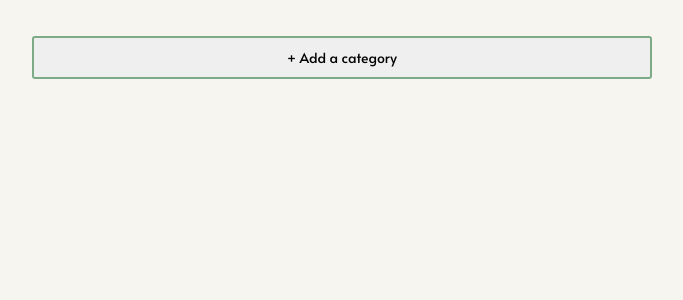
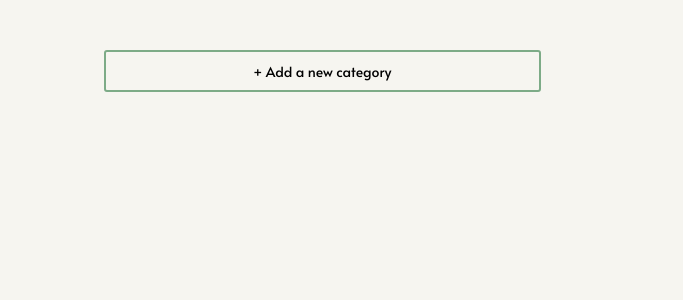
Before and after one commit to mitchHartigan/trekkr, a React (Create React App) app: page / in a window 1280 px wide. Shown: the top 300 px of the page, without its empty margins (308-991 px from the left). Built offline with nearby package versions, Linux system fonts and the light colour scheme.

Commit message:
feat: swapped page orientation

```diff
--- /dev/null
+++ b/src/pack/BackpackData/NewCategoryButton.elem.js
@@ -0,0 +1,46 @@
+import React from "react";
+import styled from "styled-components";
+
+export function NewCategoryButton(props) {
+  return (
+    <CategoryContainer>
+      <AddANewCategory onClick={props.onClick}>
+        {props.children}
+      </AddANewCategory>
+    </CategoryContainer>
+  );
+}
+
+const AddANewCategory = styled.button`
+  padding: 10px;
+  margin: 10px 10px 20px 10px;
+  text-align: center;
+  height: 42px;
+  border: 2px solid #7dab87;
+  cursor: pointer;
+  color: black;
+  border-radius: 3px;
+  background-color: transparent;
+  &: hover {
+    background-color: #7dab87;
+    transition: background-color 50ms ease;
+    color: white;
+    transition: color 50ms ease;
+    box-shadow: 2px 5px 7px #abb6a5;
+    transition: box-shadow 30ms ease-out;
+  }
+  outline: none;
+  font-family: Alata;
+  font-weight: 300;
+  font-size: 14px;
+`;
+
+const CategoryContainer = styled.div`
+  background-color: transparent;
+  display: flex;
+  justify-content: flex-start;
+  flex-direction: column;
+  padding: 0vh 10px 0vh 10px;
+  margin: 2vh 1vw 1vh 0.5vw;
+  border-radius: 0px;
+`;
--- a/src/pack/BackpackData/index.js
+++ b/src/pack/BackpackData/index.js
@@ -1,7 +1,6 @@
 import React, { Component } from "react";
 import Category from "../Category/Category";
 import { DragDropContext } from "react-beautiful-dnd";
-import { data } from "./exampleData";
 import { defaultState } from "./defaultState";
 import {
   handleDrag,
@@ -15,6 +14,7 @@ import {
 import { parseDataForVis } from "./utils";
 import styled, { keyframes } from "styled-components";
 import Vis from "../../vis/index";
+import { NewCategoryButton } from "./NewCategoryButton.elem";
 
 export default class BackpackData extends Component {
   constructor(props) {
@@ -74,9 +74,13 @@ export default class BackpackData extends Component {
     return (
       <DataContainer renderVis={this.checkVisWillRender()}>
         <DragDropContext onDragEnd={this.handleDrag}>
-          <div
-            style={{ width: "50vw", display: "flex", flexDirection: "column" }}
-          >
+          {this.checkVisWillRender() && (
+            <VisContainer>
+              <Vis data={parseDataForVis(this.state)} />
+            </VisContainer>
+          )}
+
+          <ListContainer id="listContainer">
             {this.state.categoryOrder.map((categoryId) => {
               const category = this.state.categories[categoryId];
               const items = category.itemIds.map(
@@ -97,42 +101,16 @@ export default class BackpackData extends Component {
                 />
               );
             })}
-            <AddANewItemButton onClick={this.addCategory}>
-              + Add a category
-            </AddANewItemButton>
-          </div>
+            <NewCategoryButton onClick={this.handleAddCategory}>
+              + Add a new category
+            </NewCategoryButton>
+          </ListContainer>
         </DragDropContext>
-
-        {this.checkVisWillRender() && (
-          <VisContainer>
-            <Vis data={parseDataForVis(this.state)} />
-          </VisContainer>
-        )}
       </DataContainer>
     );
   }
 }
 
-const AddANewItemButton = styled.button`
-  padding: 10px;
-  margin: 28px 0px 10px 20px;
-  text-align: center;
-  border: 2px solid #7dab87;
-  cursor: pointer;
-  color: black;
-  border-radius: 3px;
-  &: hover {
-    background-color: #7dab87;
-    transition: background-color 50ms ease;
-    color: white;
-    transition: color 50ms ease;
-    box-shadow: 2px 5px 7px #abb6a5;
-    transition: box-shadow 30ms ease-out;
-  }
-  font-family: Alata;
-  font-weight: 300;
-  font-size: 14px;
-`;
 const visAnimation = keyframes`
   from {
     opacity: 0%;
@@ -143,17 +121,26 @@ const visAnimation = keyframes`
 `;
 
 const VisContainer = styled.div`
-  position: fixed;
-  margin-left: 52vw;
-  width: 10vw;
+  margin-left: 0.3vw;
   margin-top: 3vh;
   animation: ${visAnimation} 0.5s ease;
+  position: sticky;
+  top: 3vh;
+  left: 0.5vw;
+`;
+
+const ListContainer = styled.div`
+  display: flex;
+  flex-direction: column;
+  margin-left: -1vw;
+  width: 100%;
 `;
 
 const DataContainer = styled.div`
   display: flex;
   flex-direction: row;
   align-items: flex-start;
+  margin: ${(props) => (props.renderVis ? "0vw" : "3vh 30vw 0vh 30vw")};
   justify-content: ${(props) => (props.renderVis ? "" : "center")};
   transition: justify-content 1s linear;
 `;
--- a/src/pack/Category/Category.elem.js
+++ b/src/pack/Category/Category.elem.js
@@ -8,9 +8,7 @@ export const CategoryContainer = styled.div`
   justify-content: flex-start;
   flex-direction: column;
   padding: 0vh 10px 0vh 10px;
-  margin: 3vh 1vw 0vh 0vw;
-  width: 50vw;
-  max-height: 80vh;
+  margin: 3vh 1vw 1vh 0.5vw;
   border-radius: 0px;
   overflow-y: scroll;
   box-shadow: 2px 5px 10px 0px #b5b5b5;
--- a/src/vis/index.js
+++ b/src/vis/index.js
@@ -32,13 +32,13 @@ export default class TreemapGraph extends React.Component {
 
     const treeProps = {
       animation: {
-        damping: 50,
-        stiffness: 500,
+        damping: 30,
+        stiffness: 200,
         noWobble: true,
       },
       data: this.props.data || data,
       height: 500,
-      mode: "squarify",
+      mode: "binary",
       padding: 0,
       onLeafMouseOver: (x) =>
         this.setState(
@@ -77,12 +77,13 @@ export default class TreemapGraph extends React.Component {
     return (
       <div
         style={{
-          width: "50vw",
+          width: "48vw",
           height: "auto",
         }}
       >
         <FlexibleTreemap style={{ background: "none" }} {...treeProps} />
         <Breadcrumb {...breadcrumbProps} />
+        <p style={{ textAlign: "center" }}>Here is some more shit</p>
       </div>
     );
   }
```
